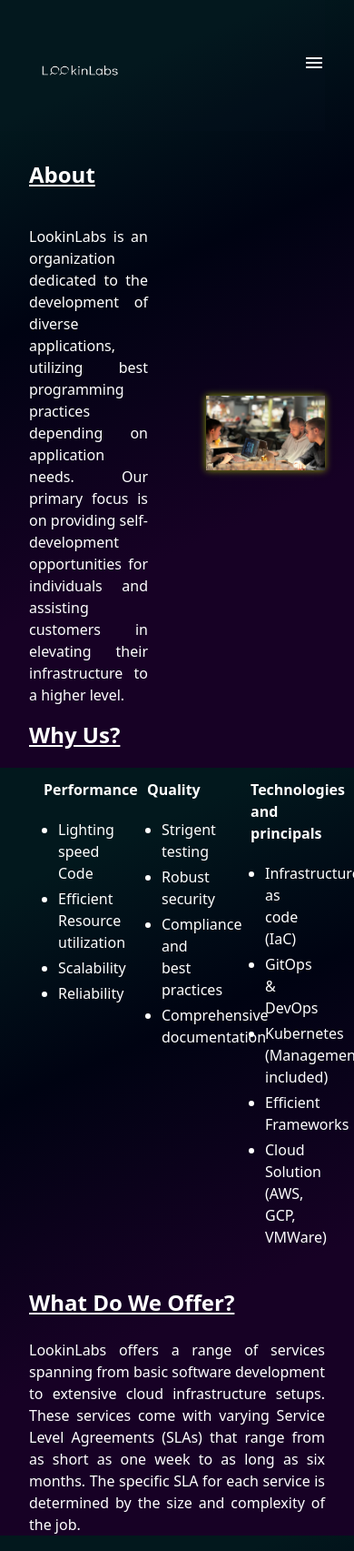
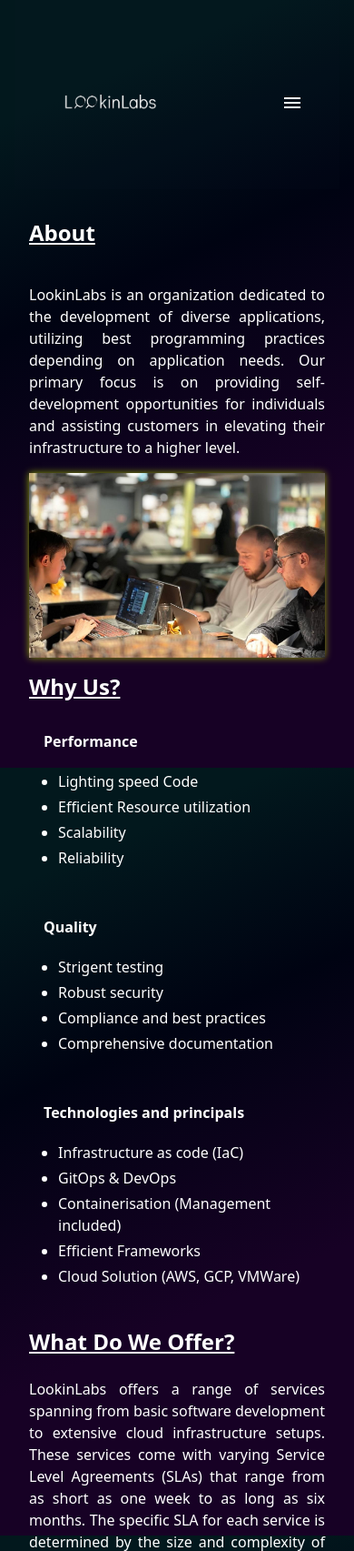
Before and after one commit to LookinLabs/LookinLabs-Web, a PHP site: page / in a window 390 px wide. Shown: the top 1705 px of the page at 91% size. Run offline with PHP 8.4, Linux system fonts and the light colour scheme; some libraries are stand-ins or nearby versions.

Commit message:
Made device compatible also

```diff
--- a/index.html
+++ b/index.html
@@ -29,10 +29,10 @@
   <header class="relative mx-auto mb-8">
     <div class="container">
         <nav>
-            <div class="px-8 pl-0 md:px-16 lg:px-36 lg:pr-4">
+          <div class="px-4 sm:px-8 md:px-16 lg:px-36 lg:pr-4">
               <div class="flex justify-between items-center bg-gray-900 bg-opacity-10">
-                    <img src="./resources/img/logo.png" alt="Logo" class="lg:w-64 lg:h-64 w-40 h-36 md:w-48 md:h-48 sm:w-32 sm:h-32" />
-                    <div class="relative">
+                  <img src="./resources/img/logo.png" alt="Logo" class="lg:w-64 lg:h-64 w-48 h-52 md:w-48 md:h-48" />
+                  <div class="relative pr-10 pt-6">
                       <button id="nav-toggle">
                           <i class="material-icons text-white lg:hidden">menu</i>
                       </button>
@@ -47,22 +47,22 @@
                         </ul>
                     </div>
                 </div>
-              <div id="menu-items" class="hidden transition-all duration-300 ease-in-out lg:hidden w-full text-right flex-col pt-0 bg-gray-950 bg-opacity-10 pl-10 list-none">
-              <li><a href="#about" class="menu-item opacity-0 transform translate-y-3 block text-white font-bold mt-2">About</a></li>
-              <li><a href="#who-we-are" class="menu-item opacity-0 transform translate-y-3 block text-white font-bold mt-2">Who we are?</a></li>
-              <li><a href="#why-us" class="menu-item opacity-0 transform translate-y-3 block text-white font-bold mt-2">Why Us?</a></li>
-              <li><a href="#offer" class="menu-item opacity-0 transform translate-y-3 block text-white font-bold mt-2">What Do We Offer?</a></li>
-              <li><a href="#projects" class="menu-item opacity-0 transform translate-y-3 block text-white font-bold mt-2">Our Projects</a></li>
-              <li><a href="#prices" class="menu-item opacity-0 transform translate-y-3 block text-white font-bold mt-2">Our Prices</a></li>
-              <li><a href="#contact" class="menu-item opacity-0 transform translate-y-3 block text-white font-bold mt-2">Contact Us</a></li>
+            <div id="menu-items" class="hidden transition-all duration-300 ease-in-out lg:hidden w-full text-right flex-col pr-10 pt-0 bg-gray-950 bg-opacity-10 pl-10 list-none">
+              <li id="about-item"><a href="#about" class="menu-item opacity-0 transform translate-y-3 block text-white font-bold mt-2">About</a></li>
+              <li id="wwa-item"><a href="#who-we-are" class="menu-item opacity-0 transform translate-y-3 block text-white font-bold mt-2">Who we are?</a></li>
+              <li id="wu-item"><a href="#why-us" class="menu-item opacity-0 transform translate-y-3 block text-white font-bold mt-2">Why Us?</a></li>
+              <li id="offer-item"><a href="#offer" class="menu-item opacity-0 transform translate-y-3 block text-white font-bold mt-2">What Do We Offer?</a></li>
+              <li id="projects-item"><a href="#projects" class="menu-item opacity-0 transform translate-y-3 block text-white font-bold mt-2">Our Projects</a></li>
+              <li id="prices-item"><a href="#prices" class="menu-item opacity-0 transform translate-y-3 block text-white font-bold mt-2">Our Prices</a></li>
+              <li id="contact-item"><a href="#contact" class="menu-item opacity-0 transform translate-y-3 block text-white font-bold mt-2">Contact Us</a></li>
             </div>
           </div>
         </nav>
     </div>
   </header>
   <main class="container mx-auto px-8 md:px-16 lg:px-32 text-white">
-    <section id="about" class="flex">
-      <div class="w-1/2 mr-16">
+    <section id="about" class="flex flex-col sm:flex-row">
+      <div class="w-full sm:w-1/2 mr-16">
           <h1 class="text-2xl font-bold mb-10 underline">About</h1>
           <p class="text-justify leading-6">
               LookinLabs is an organization dedicated to the development of
@@ -72,14 +72,14 @@
               customers in elevating their infrastructure to a higher level.
           </p>
       </div>
-      <div class="w-1/2 flex justify-center items-center">
+      <div class="w-full sm:w-1/2 flex justify-center items-center mt-4 sm:mt-0">
           <img class="object-contain" src="resources/img/startup.jpg" alt="Startup"
               style="box-shadow: 0px 0px 8px 0px #b5d200bf" />
       </div>
   </section>
     <section id="why-us">
       <h1 class="text-2xl font-bold my-4 underline">Why Us?</h1>
-      <div class="grid grid-cols-3 gap-4">
+      <div class="grid grid-cols-1 sm:grid-cols-2 lg:grid-cols-3 gap-4">
         <div class="bg-transparent-400 p-4">
           <h2 class="font-bold mb-5">Performance</h2>
           <ul class="list-disc pl-4">
@@ -103,7 +103,7 @@
           <ul class="list-disc pl-4">
             <li class="mb-1">Infrastructure as code (IaC)</li>
             <li class="mb-1">GitOps & DevOps</li>
-            <li class="mb-1">Kubernetes (Management included)</li>
+            <li class="mb-1">Containerisation (Management included)</li>
             <li class="mb-1">Efficient Frameworks</li>
             <li class="mb-1">Cloud Solution (AWS, GCP, VMWare)</li>
           </ul>
--- a/resources/css/main.css
+++ b/resources/css/main.css
@@ -72,3 +72,15 @@
   pointer-events: none;
 }
 /*Navbar*/
+.menu-item {
+  padding: 0.75em;
+}
+
+.menu-item:hover {
+  display: inline-block;
+  background-color: #02181d; /* Change to desired hover color */
+}
+
+.active {
+  background-color: #02181d; /* Change to desired hover color */
+}
```
Also changed, not shown: resources/js/index.js (+31 -1 lines). Lines whose indentation alone changed are shown as unchanged.
